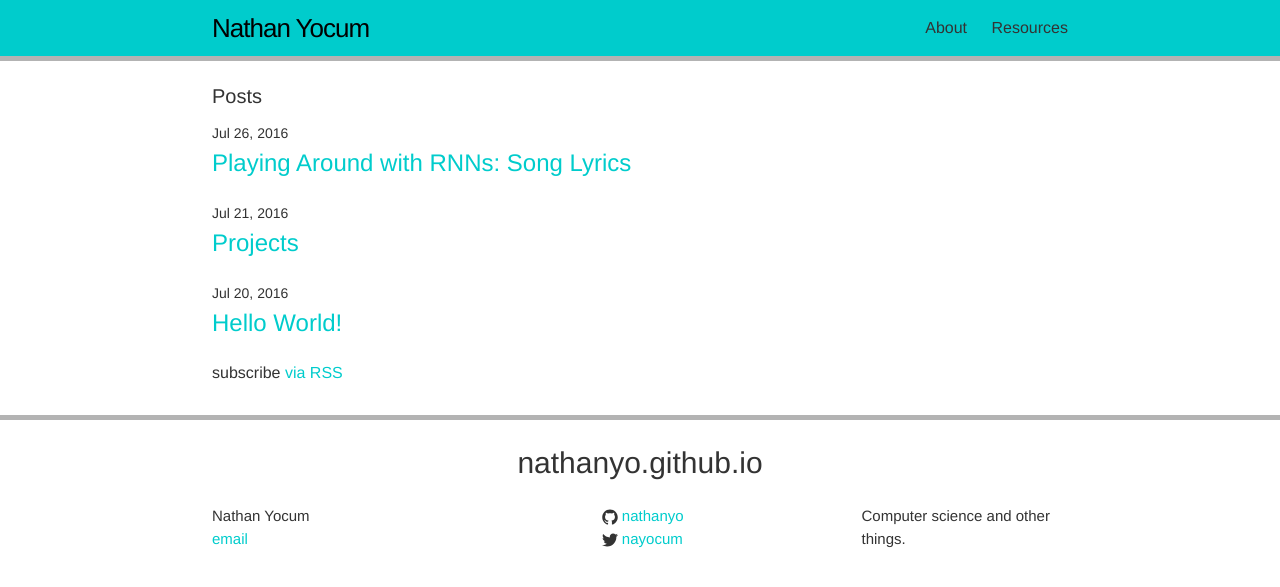
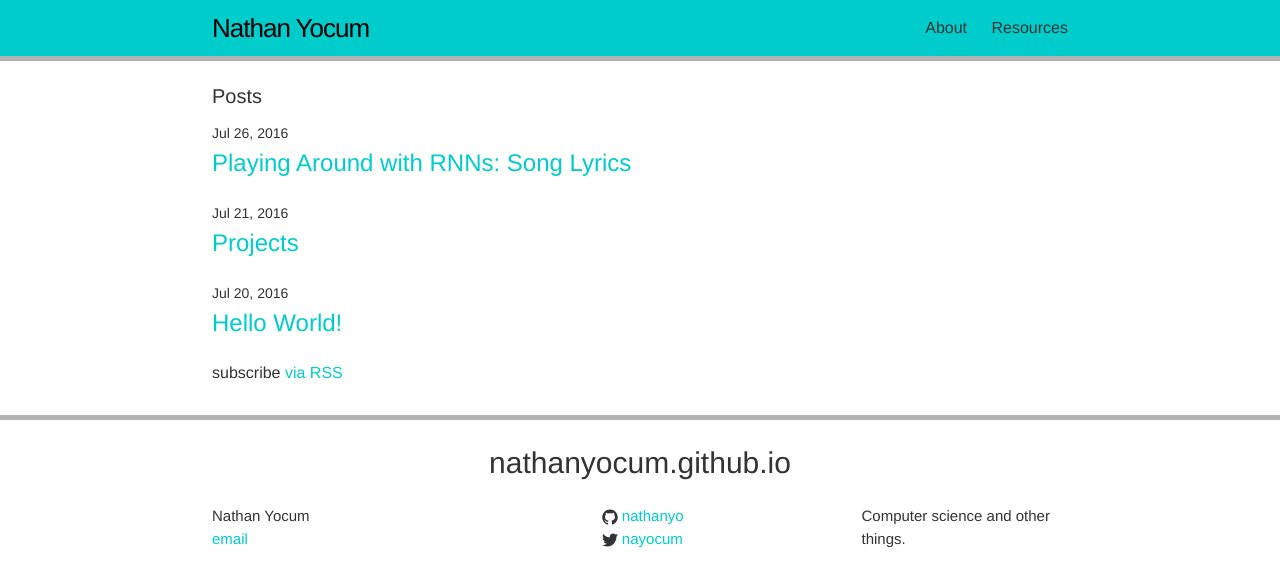
Before and after one commit to NathanYo/nathanyo.github.io, a Jekyll site: the page built from index.html, in a window 1280 px wide. Shown: the top 587 px of the page. Built offline with Jekyll 4.4.1, drawn with Linux system fonts in a browser that asks for light colours.

Commit message:
update footer

```diff
--- a/_includes/footer.html
+++ b/_includes/footer.html
@@ -2,7 +2,7 @@
 
   <div class="wrapper">
 
-    <h2 class="footer-heading">nathanyo.github.io</h2>
+    <h2 class="footer-heading">nathanyocum.github.io</h2>
 
     <div class="footer-col-wrapper">
       <div class="footer-col footer-col-1">
```
